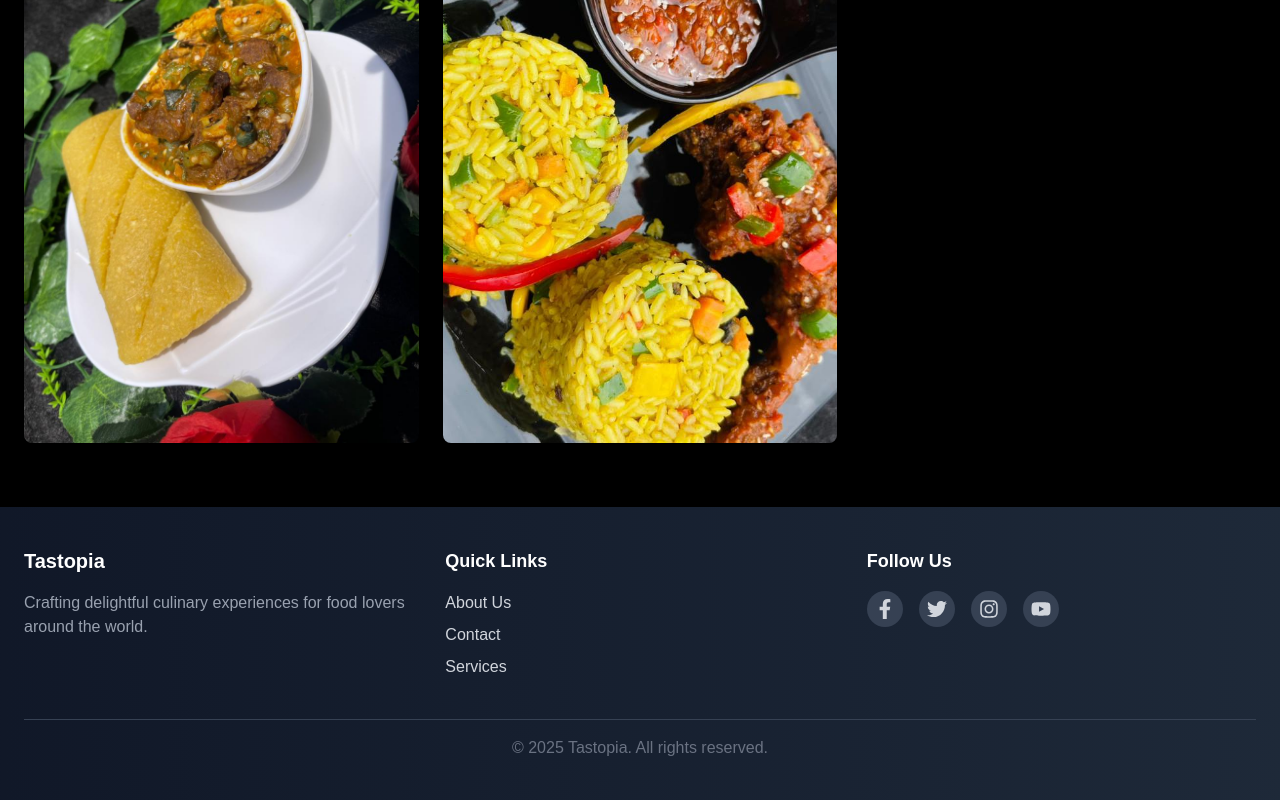
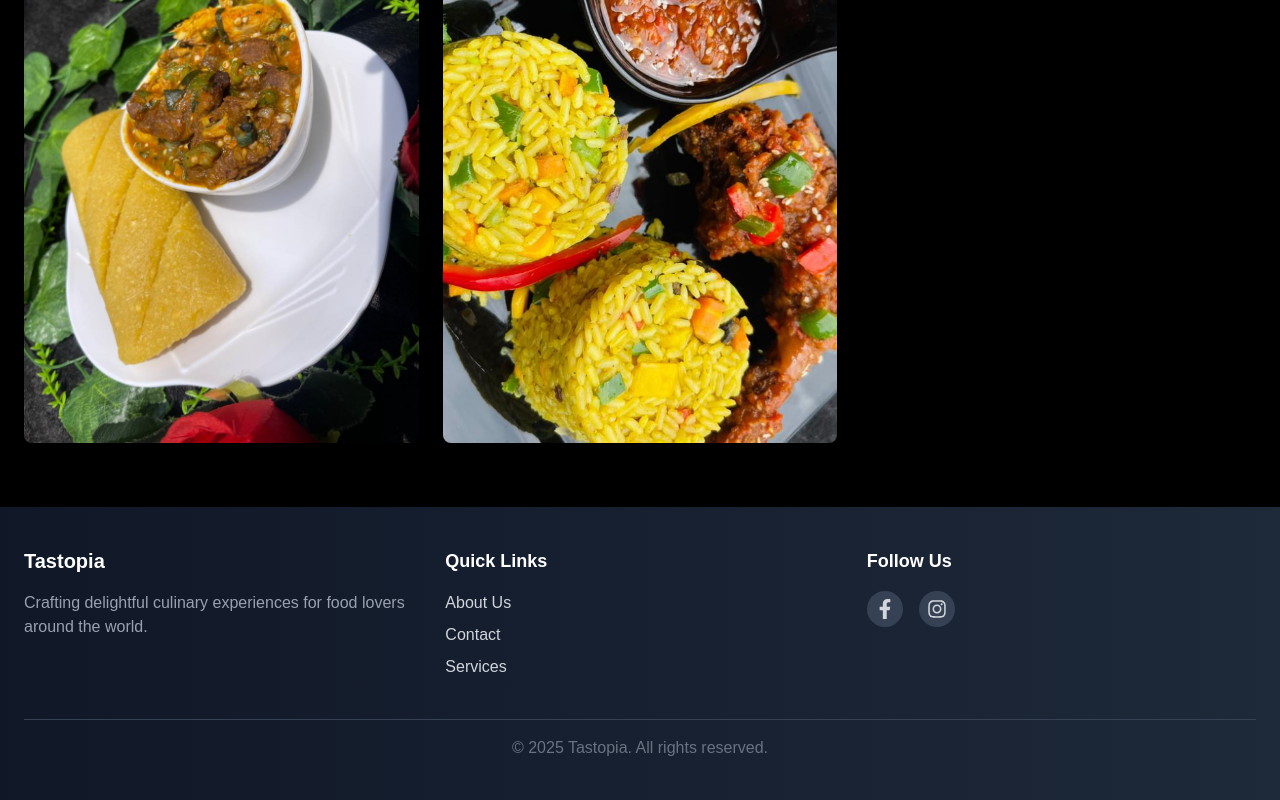
Before and after one commit to jeff-onome/Tastopia, a Next.js app: page /gallery in a window 1280 px wide. Shown: the part 841-1641 px from the top of the page. Built offline with nearby package versions, Linux system fonts and the light colour scheme.

Commit message:
Still not diplaying 1

```diff
--- a/app/contact/page.tsx
+++ b/app/contact/page.tsx
@@ -63,8 +63,13 @@ export default function ContactUs() {
                 >
                     <h2 className="text-3xl font-bold text-white mb-4">Get in Touch</h2>
                     <p className="text-lg text-white/70 mb-2">📍 123 Culinary St, Food City</p>
-                    <p className="text-lg text-white/70 mb-2">📞 08151920436</p>
-                    <p className="text-lg text-white/70">📧 contact@tastopia.com</p>
+                    <p className="text-lg text-white/70 mb-2">
+                            📞 <a href="tel:08151920436" className="hover:text-white">08151920436</a>
+                    </p>
+                    <p className="text-lg text-white/70">
+                        📧 <a href="mailto:contact@tastopia.com" className="hover:text-white">contact@tastopia.com</a>
+                    </p>
+
                 </motion.div>
             </div>
         </section>
--- a/components/Footer.tsx
+++ b/components/Footer.tsx
@@ -2,7 +2,7 @@
 
 import { motion } from 'framer-motion';
 import Link from 'next/link';
-import { FaFacebookF, FaTwitter, FaInstagram, FaYoutube } from 'react-icons/fa';
+import { FaFacebookF, FaInstagram} from 'react-icons/fa';
 
 export default function Footer() {
     return (
@@ -37,15 +37,11 @@ export default function Footer() {
                         <a href="https://www.facebook.com/profile.php?id=61550344536372" className="p-2 bg-gray-700 rounded-full hover:bg-gray-600 transition">
                             <FaFacebookF size={20} />
                         </a>
+
                         <a href="https://www.instagram.com/try_tastopia?utm_source=qr" className="p-2 bg-gray-700 rounded-full hover:bg-gray-600 transition">
-                            <FaTwitter size={20} />
-                        </a>
-                        <a href="#" className="p-2 bg-gray-700 rounded-full hover:bg-gray-600 transition">
                             <FaInstagram size={20} />
                         </a>
-                        <a href="#" className="p-2 bg-gray-700 rounded-full hover:bg-gray-600 transition">
-                            <FaYoutube size={20} />
-                        </a>
+
                     </div>
                 </div>
             </div>
```
